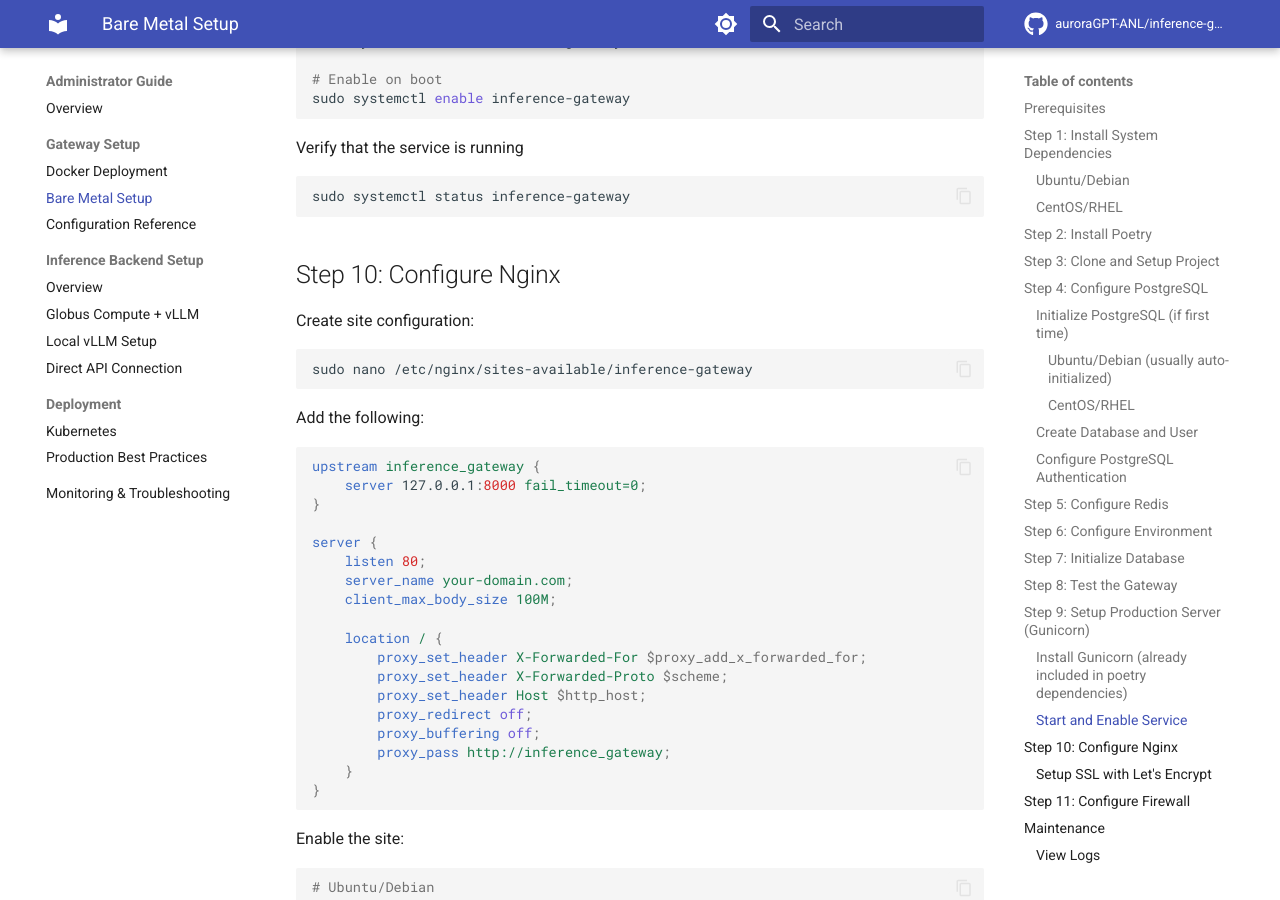
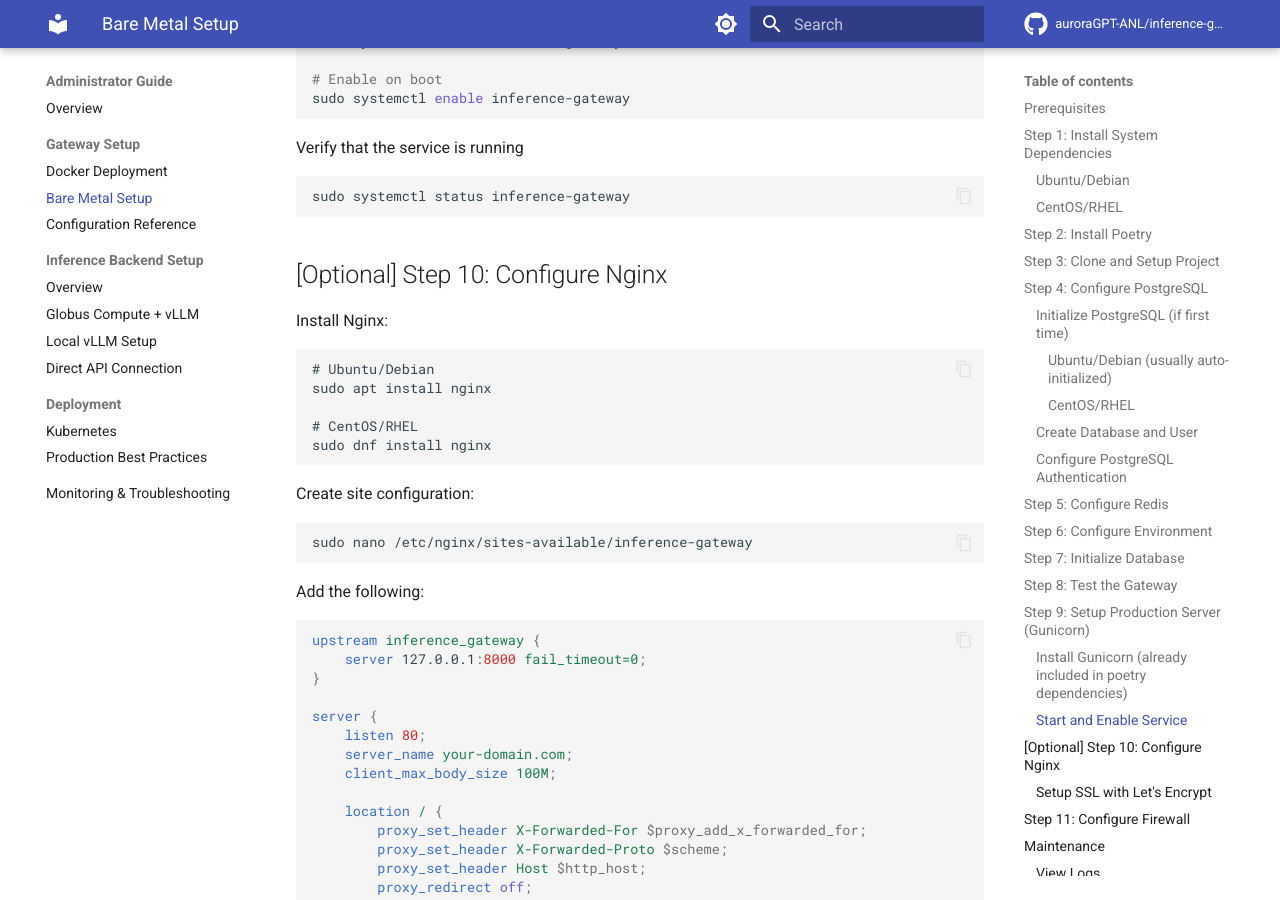
Before and after one commit to auroraGPT-ANL/inference-gateway, an MkDocs documentation site: the page built from docs/admin-guide/gateway-setup/bare-metal.md, in a window 1280 px wide and 900 px high, scrolled down 5155 px. Built offline with MkDocs 1.6.1 and Material for MkDocs 9.7.7, drawn with Linux system fonts in a browser that asks for light colours; comment, search, counter and statistics services are not loaded.

Commit message:
re-made Nginx optional

````diff
--- a/docs/admin-guide/gateway-setup/bare-metal.md
+++ b/docs/admin-guide/gateway-setup/bare-metal.md
@@ -243,7 +243,16 @@ Verify that the service is running
 sudo systemctl status inference-gateway
 ```
 
-## Step 10: Configure Nginx
+## [Optional] Step 10: Configure Nginx
+
+Install Nginx:
+```
+# Ubuntu/Debian
+sudo apt install nginx
+
+# CentOS/RHEL
+sudo dnf install nginx
+```
 
 Create site configuration:
 
````
Also changed, not shown: other parts of docs/admin-guide/gateway-setup/bare-metal.md (+2 -2 lines).
